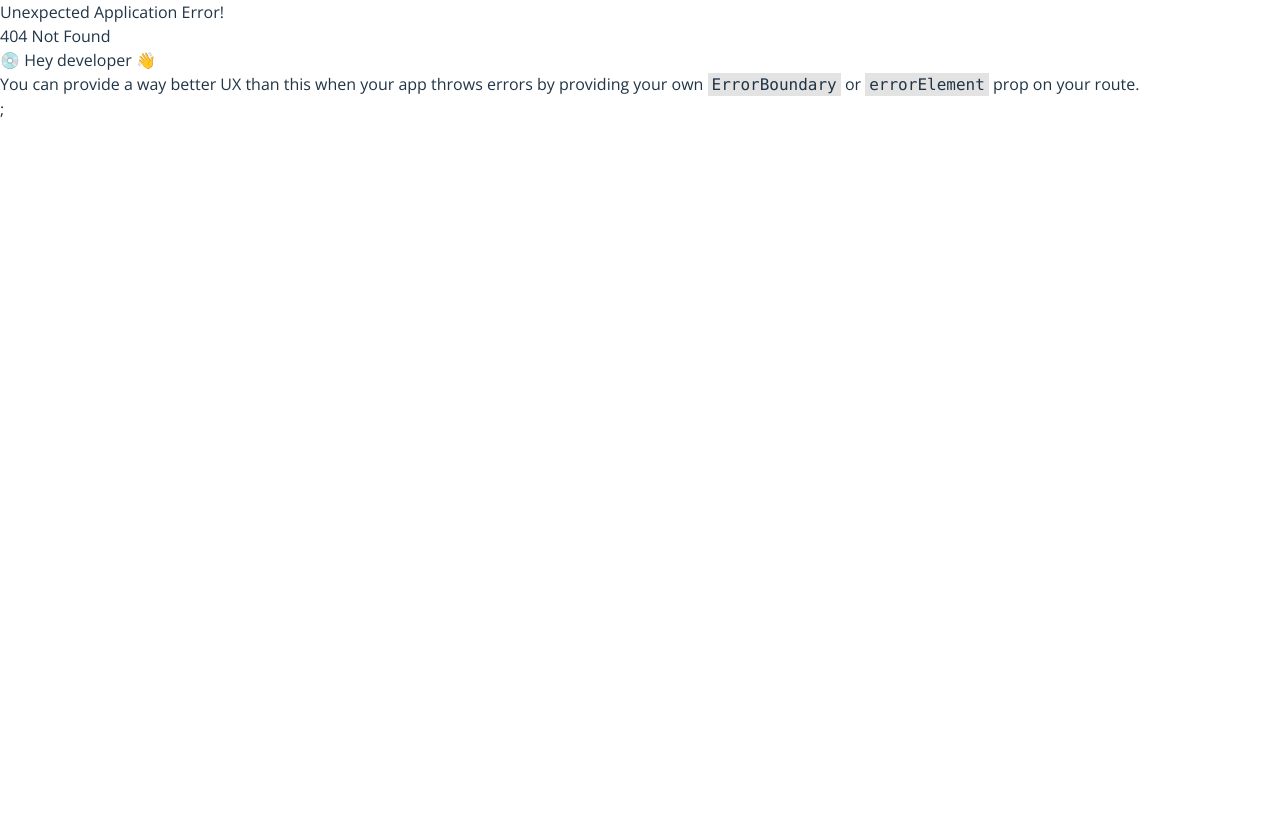
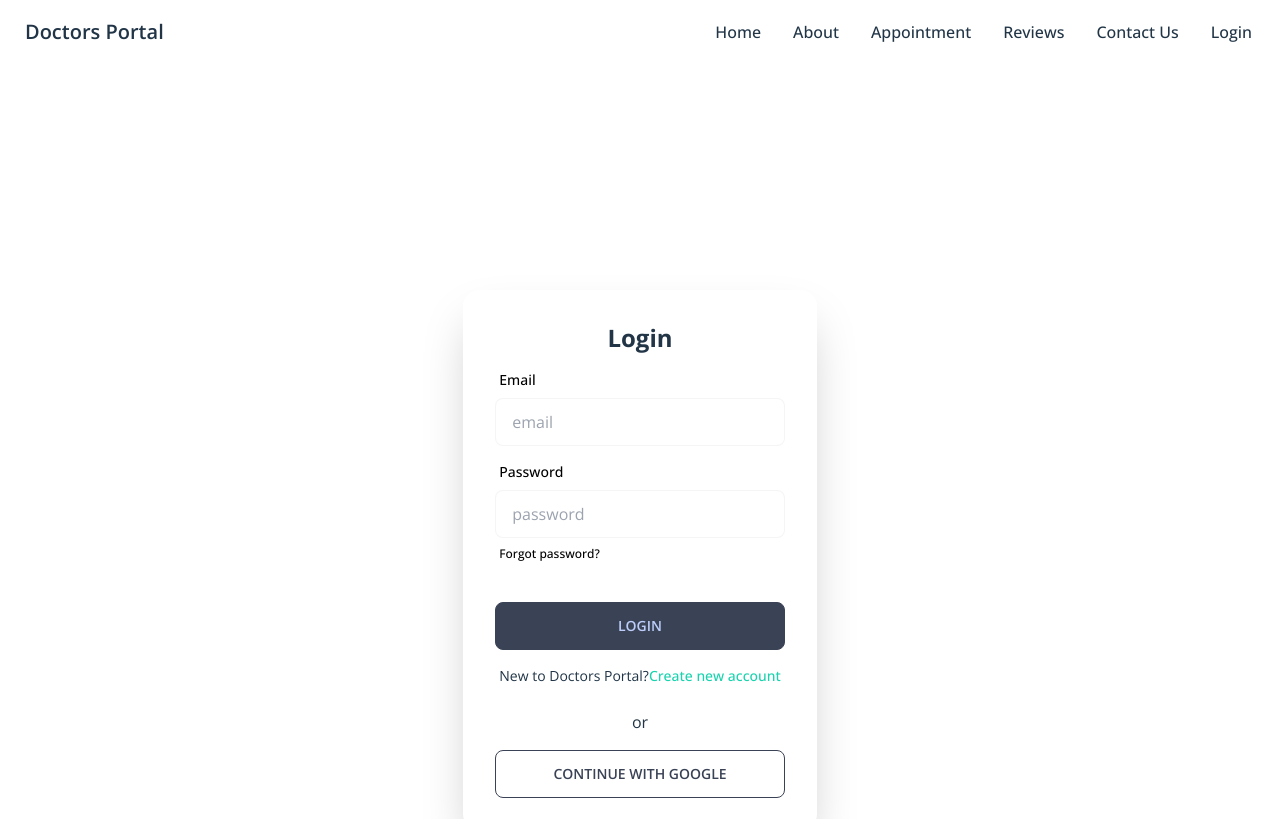
Before and after one commit to rezwanrahimr/Doctors-Portal-Client-Update, a React (Vite) app: page /login in a window 1280 px wide. Before the commit this address had no page. Shown: the top 819 px of the page. Built offline with nearby package versions, Linux system fonts and the light colour scheme.

Commit message:
create login page

```diff
--- /dev/null
+++ b/src/Pages/Login/Login.jsx
@@ -0,0 +1,66 @@
+import { Link } from "react-router-dom";
+
+const Login = () => {
+  return (
+    <div className="hero min-h-screen my-24">
+      <div className="hero-content flex-col lg:flex-row-reverse">
+        <div className="card flex-shrink-0 w-full max-w-sm shadow-2xl bg-base-100">
+          <div className="card-body ">
+            <h1 className="text-2xl font-bold text-center">Login</h1>
+            <div className="form-control">
+              <label className="label">
+                <span className="label-text text-black font-medium">Email</span>
+              </label>
+              <input
+                type="text"
+                placeholder="email"
+                className="input input-bordered"
+              />
+            </div>
+            <div className="form-control">
+              <label className="label">
+                <span className="label-text text-black font-medium">
+                  Password
+                </span>
+              </label>
+              <input
+                type="text"
+                placeholder="password"
+                className="input input-bordered"
+              />
+              <label className="label">
+                <a
+                  href="#"
+                  className="label-text-alt link link-hover text-black font-medium"
+                >
+                  Forgot password?
+                </a>
+              </label>
+            </div>
+            <div className="form-control mt-6">
+              <button className="btn btn-accent">Login</button>
+            </div>
+            <label className="label text-sm">
+              New to Doctors Portal?
+              <Link
+                to=""
+                className="label-text-alt link link-hover text-secondary font-medium text-sm "
+              >
+                Create new account
+              </Link>
+            </label>
+            <label className="label">
+              <hr />
+              or <hr />
+            </label>
+            <button className="btn btn-outline btn-accent">
+              CONTINUE WITH GOOGLE
+            </button>
+          </div>
+        </div>
+      </div>
+    </div>
+  );
+};
+
+export default Login;
--- /dev/null
+++ b/src/layout/LoginLayout.jsx
@@ -0,0 +1,12 @@
+import Navbar from "../Pages/Shared/Navbar/Navbar";
+import { Outlet } from "react-router-dom";
+const LoginLayout = () => {
+  return (
+    <div>
+      <Navbar></Navbar>
+      <Outlet></Outlet>
+    </div>
+  );
+};
+
+export default LoginLayout;
```
Also changed, not shown: src/Routes/Routes.jsx (+12 -0 lines).
